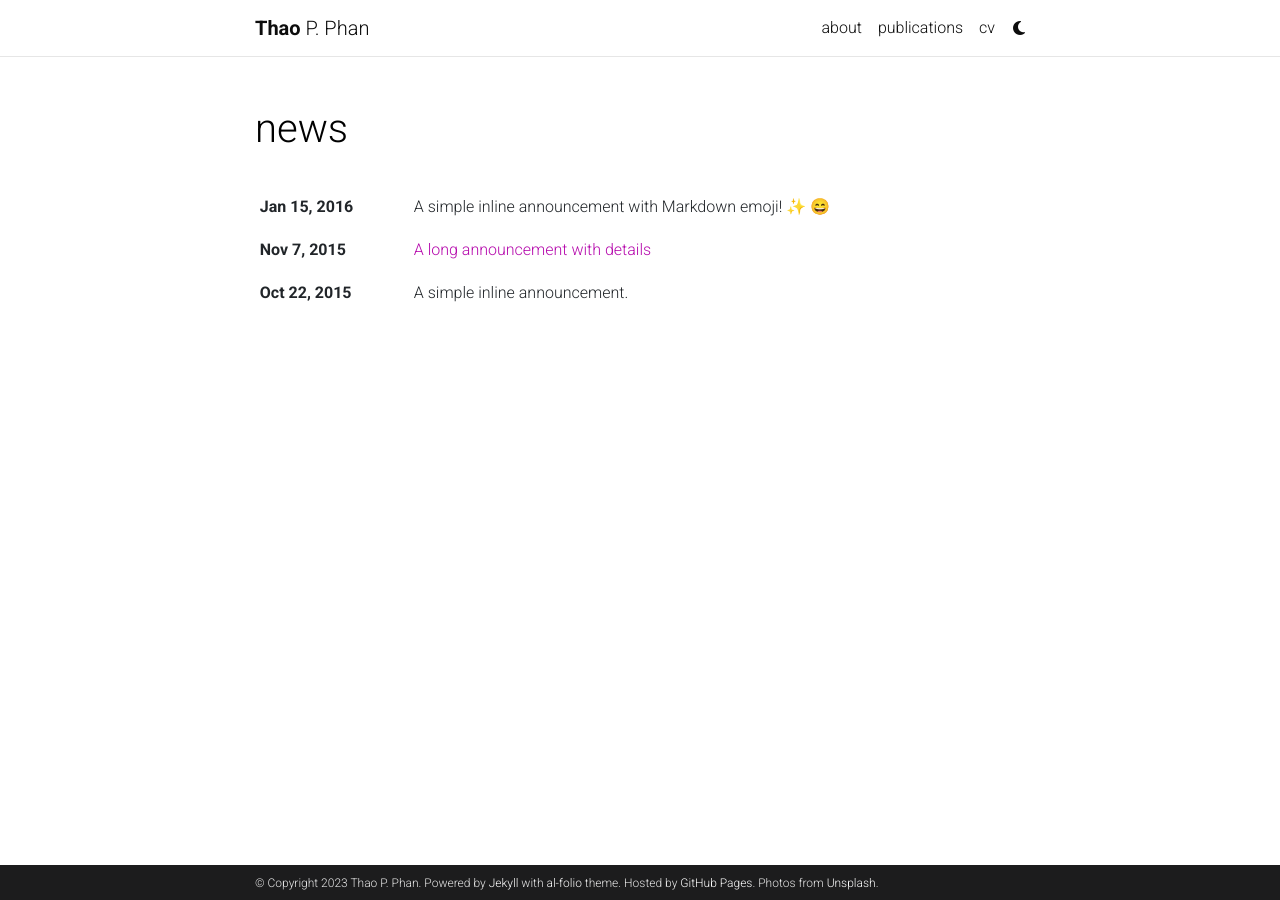
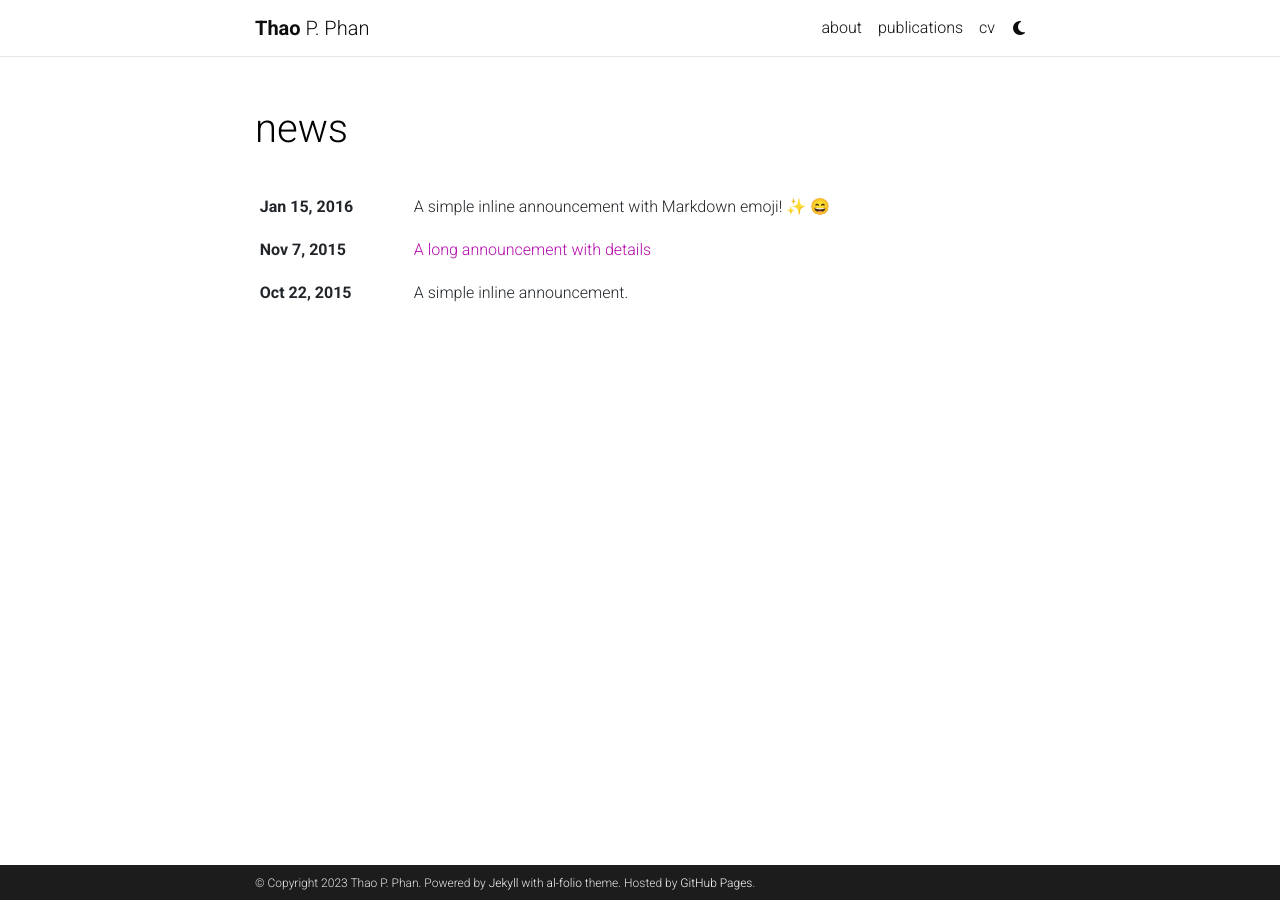
Before and after one commit to phuong-thaophan/phuong-thaophan.github.io, a Jekyll site: the page built from news.html, in a window 1280 px wide. Built offline with Jekyll 4.4.1, drawn with Linux system fonts in a browser that asks for light colours; emoji names are drawn with the system emoji font; comment, search, counter and statistics services are not loaded; a style sheet for code colours, icons or effects is not loaded.

```diff
--- a/_config.yml
+++ b/_config.yml
@@ -6,14 +6,13 @@ title: blank # the website title (if blank, full name will be used instead)
 first_name: Thao
 middle_name: P.
 last_name: Phan
-email: you@example.com
+email: phuongthao.lyk92@yahoo.com
 description: > # the ">" symbol means to ignore newlines until "footer_text:"
   A simple, whitespace theme for academics. Based on [*folio](https://github.com/bogoli/-folio) design.
 footer_text: >
   Powered by <a href="https://jekyllrb.com/" target="_blank">Jekyll</a> with <a href="https://github.com/alshedivat/al-folio">al-folio</a> theme.
   Hosted by <a href="https://pages.github.com/" target="_blank">GitHub Pages</a>.
-  Photos from <a href="https://unsplash.com" target="_blank">Unsplash</a>.
-keywords: jekyll, jekyll-theme, academic-website, portfolio-website  # add your own keywords or leave empty
+keywords: # add your own keywords or leave empty
 
 lang: en # the language of your site (for example: en, fr, cn, ru, etc.)
 icon: ⚛️  # the emoji used as the favicon (alternatively, provide image name in /assets/img/)
@@ -178,7 +177,7 @@ announcements:
   limit: 5 # leave blank to include all the news in the `_news` folder
 
 latest_posts:
-  enabled: false
+  enabled: true
   scrollable: true # adds a vertical scroll bar if there are more than 3 new posts items
   limit: 3 # leave blank to include all the blog posts
 
```
Also changed, not shown: _pages/about.md (+2 -2 lines).
